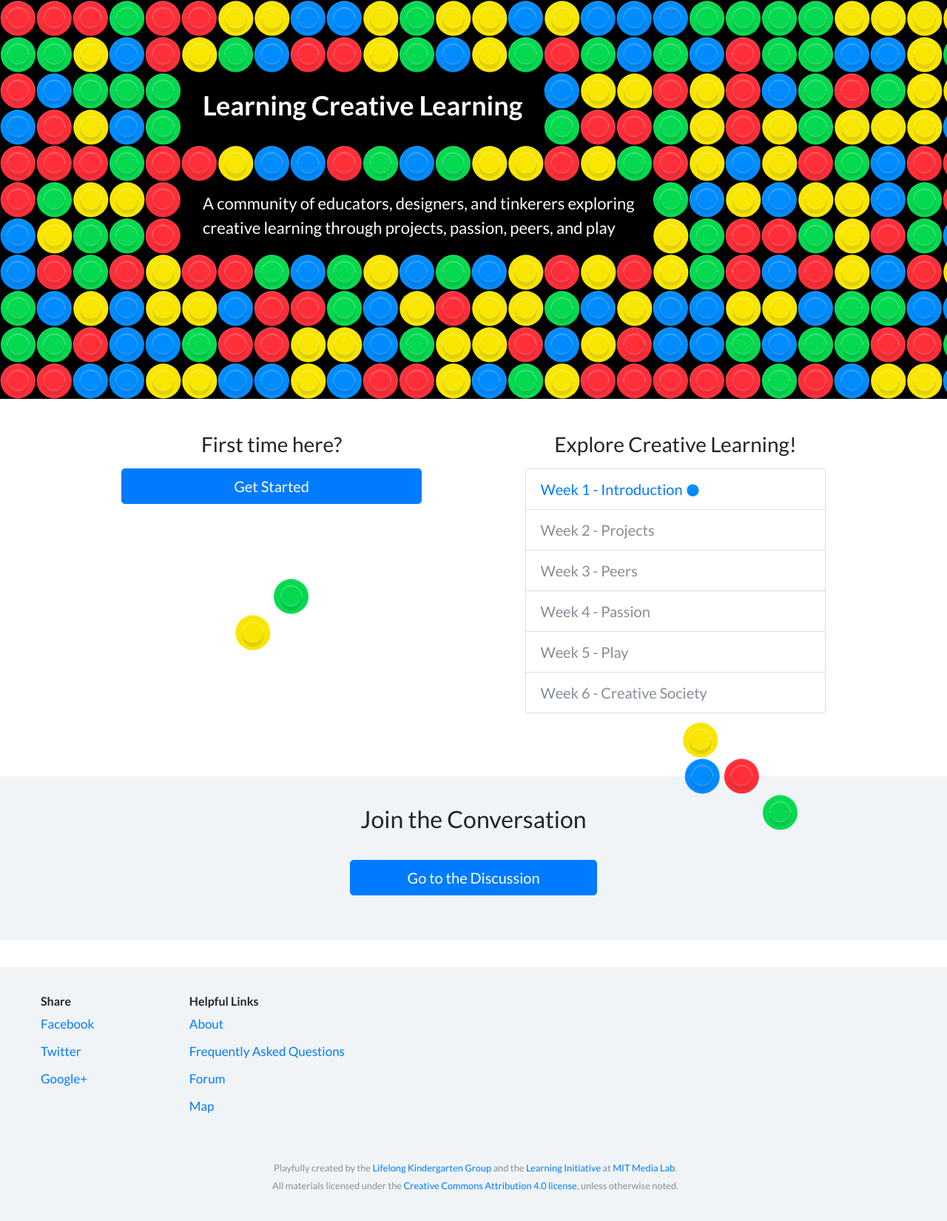
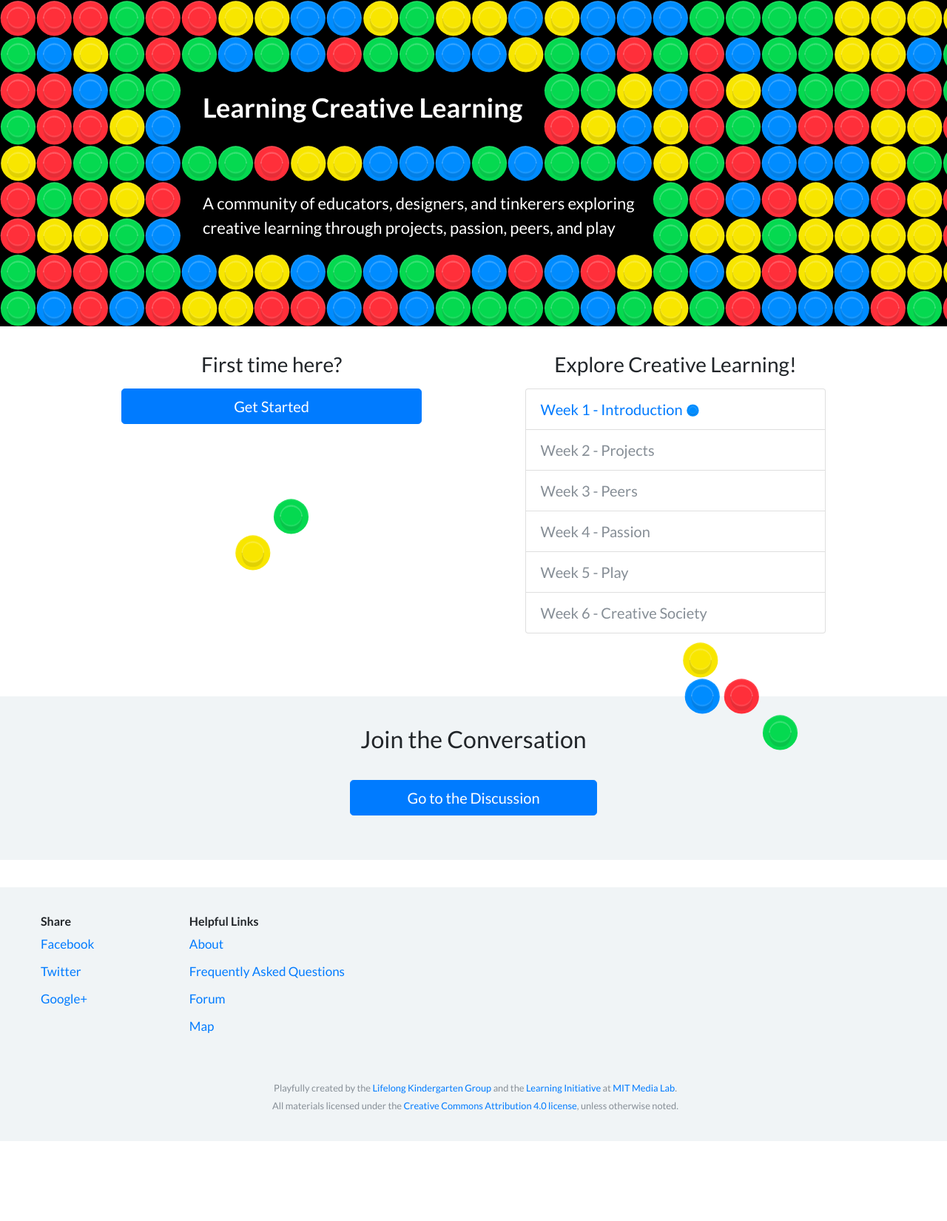
Before and after one commit to mitmedialab/lcl, a Jekyll site: the page built from index.html, in a window 1280 px wide. Shown: the whole page at 74% size. Built offline with Jekyll 4.4.1, drawn with Linux system fonts in a browser that asks for light colours; nearby versions of some CDN libraries; after the commit the page ends 1542 px from its top, so only the background shows below that.

Commit message:
Refactored peg grid to be more standards-compliant. Now with less bugs, too\!

```diff
--- a/_sass/styles.scss
+++ b/_sass/styles.scss
@@ -151,61 +151,90 @@
 
 /* Peg grid experiment */
 
+$peg-size: 49px;
+
 #peg-grid {
+  position: relative;
   background-color: #000;
-  display: grid;
+  width: 100%;
+  height: $peg-size * 9;
   overflow: hidden;
-  margin-bottom: 40px;
-
-  img {
-    padding: 0;
-    margin: 0;
-    width: 49px;
-    height: 49px;
-  }
-
+  margin-bottom: 30px;
 }
 
-.peg-grid-title {
+#peg-grid-overflow {
+  width: 3000px;
+  height: 100%;
+}
+
+.peg {
+  width: $peg-size;
+  height: $peg-size;
+  margin: 0;
+  padding: 0;
+}
+
+#peg-grid-title {
+  position: absolute;
+  top: $peg-size * 2;
+  left: $peg-size * 5;
+  width: $peg-size * 10;
+  height: $peg-size * 2;
   padding-left: 29px;
-  padding-top: 17px;
+  padding-top: 20px;
   font-size: 36px;
   font-weight: bold;
-  grid-row: 3 / 5;
-  grid-column: 6 / 16;
+  background-color: black;
   color: white;
 }
 
-.peg-grid-subtitle {
+#peg-grid-subtitle {
+  position: absolute;
+  top: $peg-size * 5;
+  left: $peg-size * 5;
+  width: $peg-size * 13;
+  height: $peg-size * 2;
   padding-left: 29px;
   padding-top: 13px;
   font-size: 22px;
-  grid-row: 6 / 8;
-  grid-column: 6 / 19;
+  background-color: black;
   color: white;
 }
 
 @media (max-width: 767px) {
-  .peg-grid-title {
-    grid-row: 2 / 6;
-    grid-column: 2 / 7;
+  #peg-grid-title {
+    top: $peg-size * 1;
+    left: $peg-size * 1;
+    width: $peg-size * 4;
+    height: $peg-size * 3;
+    line-height: 1em;
+    padding-left: 21px;
   }
 
-  .peg-grid-subtitle {
-    grid-row: 7 / 11;
-    grid-column: 2 / 9;
+  #peg-grid-subtitle {
+    top: $peg-size * 5;
+    left: $peg-size * 1;
+    width: $peg-size * 7;
+    height: $peg-size * 3;
+    line-height: 1.1em;
+    padding-left: 21px;
   }
 }
 
 @media (min-width: 768px) and (max-width: 991px) {
-  .peg-grid-title {
-    grid-row: 3 / 5;
-    grid-column: 3 / 13;
+  #peg-grid-title {
+    top: $peg-size * 2;
+    left: $peg-size * 2;
+    width: $peg-size * 10;
+    height: $peg-size * 2;
   }
 
-  .peg-grid-subtitle {
-    grid-row: 6 / 8;
-    grid-column: 3 / 16;
+  #peg-grid-subtitle {
+    top: $peg-size * 5;
+    left: $peg-size * 2;
+    width: $peg-size * 12;
+    height: $peg-size * 2;
+    line-height: 1.1em;
   }
 }
 
--- a/assets/pegs.js
+++ b/assets/pegs.js
@@ -14,17 +14,11 @@
 	}
 
 	function generatePegs() {
-		var PEG_SIZE = 49; // in pixels
 		var rows = 10;
-		var columns = 50; // Enough to cover a 1080 screen
+		var columns = 60;
 
 		// Set the grid rows and columns
-		var grid = $('#peg-grid');
-		grid.empty();
-		grid.css({
-			'grid-template-rows': 'repeat(' + rows + ', 49px)',
-			'grid-template-columns': 'repeat(' + columns + ', 49px)'
-		});
+		var gridContainer = $('#peg-grid-overflow');
 
 		// Generate pegs
 		var totalPegs = (rows * columns);
@@ -32,21 +26,19 @@
 			var rand = randomFromSeed() % 4;
 			switch (rand) {
 				case 0:
-					grid.append('<div><img src="/lcl-staging-jekyll/images/peg_green.svg" /></div>');
+					gridContainer.append('<img class="peg" src="/lcl-staging-jekyll/images/peg_green.svg" />');
 					break;
 				case 1:
-					grid.append('<div><img src="/lcl-staging-jekyll/images/peg_blue.svg" /></div>');
+					gridContainer.append('<img class="peg" src="/lcl-staging-jekyll/images/peg_blue.svg" />');
 					break;
 				case 2:
-					grid.append('<div><img src="/lcl-staging-jekyll/images/peg_red.svg" /></div>');
+					gridContainer.append('<img class="peg" src="/lcl-staging-jekyll/images/peg_red.svg" />');
 					break;
 				case 3:
-					grid.append('<div><img src="/lcl-staging-jekyll/images/peg_yellow.svg" /></div>');
+					gridContainer.append('<img class="peg" src="/lcl-staging-jekyll/images/peg_yellow.svg" />');
 					break;
 			}
 		}
-
-		grid.append('<div class="peg-grid-title">Learning Creative Learning</div><div class="peg-grid-subtitle">A community of educators, designers, and tinkerers exploring creative learning through projects, passion, peers, and play</div>');
 
 	}
 
--- a/index.html
+++ b/index.html
@@ -7,7 +7,11 @@
 <script type="text/javascript" src="{{ site.baseurl }}/assets/discourse-posts.js"></script>
 
 <div id="peg-grid">
-	<!-- Populated by pegs.js -->
+	<div id="peg-grid-overflow">
+		<!-- Populated by pegs.js -->
+	</div>
+	<div id="peg-grid-title">Learning Creative Learning</div>
+	<div id="peg-grid-subtitle">A community of educators, designers, and tinkerers exploring creative learning through projects, passion, peers, and play</div>
 </div>
 
 
```
Also changed, not shown: Gemfile.lock, 4 other files.
